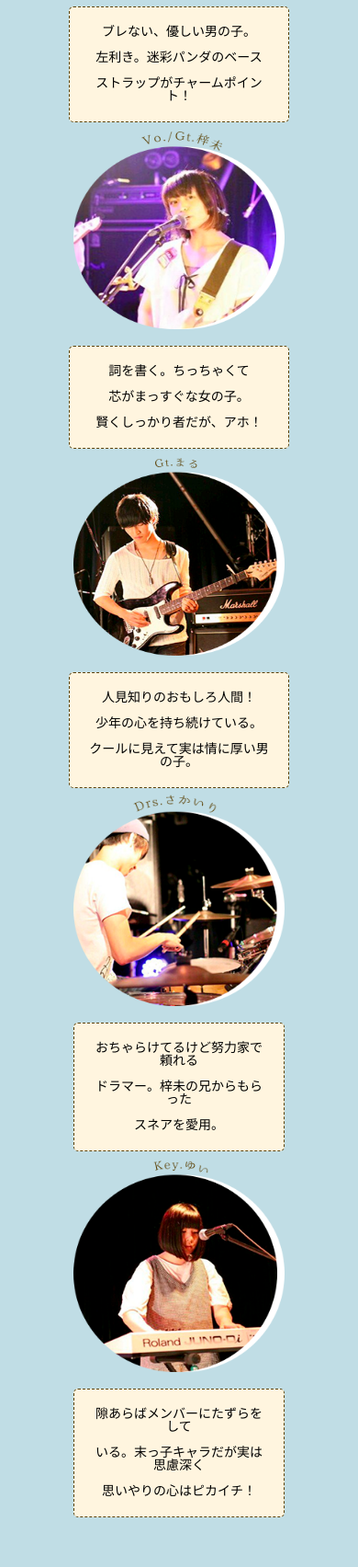
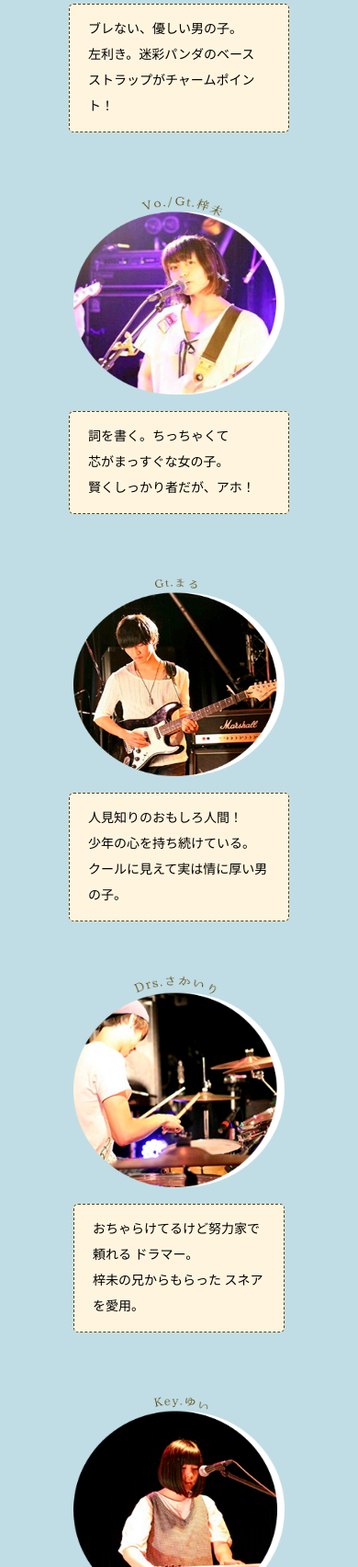
Before and after one commit to rockree/archall, a plain HTML site: page docs/index.html in a window 390 px wide. Shown: the part 1064-2768 px from the top of the page at 92% size. Drawn offline with Linux system fonts and the light colour scheme.

Commit message:
responsive-3

```diff
--- a/docs/index.html
+++ b/docs/index.html
@@ -91,14 +91,14 @@
 
 <div class="info-member">
 	<div class="three">
-		<div>
+		<div class = "rin">
 
 			<img src="images/tarou.png">
-			<p>ブレない、優しい男の子。<br><br>左利き。迷彩パンダのベース<br><br>ストラップがチャームポイント！</p>
+			<p>ブレない、優しい男の子。<br><br>左利き。迷彩パンダのベース<br><br>ストラップがチャームポイン<br><br>ト！</p>
 
 		</div>
 
-		<div>
+		<div class = "azu">
 
 			<img src="images/azumi.png">
 			<p>詞を書く。ちっちゃくて<br><br>芯がまっすぐな女の子。<br><br>
@@ -106,28 +106,27 @@
 
 		</div>
 
-		<div>
+		<div class = "maru">
 			<img src="images/yukio.png">
-			<p>人見知りのおもしろ人間！<br><br>少年の心を持ち続けている。<br><br>クールに見えて実は情に厚い男の子。</br></p>
+			<p>人見知りのおもしろ人間！<br><br>少年の心を持ち続けている。<br><br>クールに見えて実は情に厚い男<br><br>の子。</br></p>
 
 		</div>
 	</div>
 
 	<div class="two">
-		<div>
+		<div class = "sakairi">
 
 			<img src="images/sakairi.png">
-			<p>おちゃらけてるけど努力家で頼れる<br><br>
-			ドラマー。梓未の兄からもらった<br><br>
-			スネアを愛用。</br></p>
+			<p>おちゃらけてるけど努力家で<br><br>頼れる
+			ドラマー。<br><br>梓未の兄からもらった
+			スネア<br><br>を愛用。</br></p>
 		</div>
 
-		<div>
+		<div class = "yui">
 
 			<img src="images/yui.png">
-			<p>隙あらばメンバーにたずらをして<br><br>
-			いる。末っ子キャラだが実は思慮深く<br><br>
-			思いやりの心はピカイチ！</br></p>
+			<p>隙あらばメンバーにたずらを<br><br>している。<br><br>末っ子キャラだが実は思慮深<br><br>く、
+			思いやりの心はピカイ<br><br>チ！</br></p>
 
 		</div>
 
--- a/docs/style.css
+++ b/docs/style.css
@@ -35,7 +35,7 @@ body {
 .main-header img {
 	display: flex;
 	margin-top: 20px;
-	max-width: 400px;
+	max-width: 370px;
 	width: 100%;
 	height: auto;
 
@@ -168,7 +168,7 @@ iframe {
 @media screen and (max-width: 670px) {
 
 	.content-title img {
-		width: 400px;
+		width: 370px;
   		overflow: visible;
   }
 
@@ -283,6 +283,7 @@ iframe {
 
 .discography-image img {
 	float: left;
+	margin-top: 30px;
 
 }
 
@@ -351,7 +352,7 @@ background-color: #9e0e2b;
 @media screen and (max-width: 670px) {
 
 	.info-title img {
-		width: 400px;
+		width: 370px;
   		overflow: visible;
 	}
 
@@ -363,6 +364,28 @@ background-color: #9e0e2b;
 	    height: 200px;
 	}
 
+	.rin p {
+		text-align: left;
+	}
+
+	.azu {
+		margin-top: 60px;
+	}
+
+	.azu p {
+		text-align: left;
+	}
+
+
+	.maru {
+		margin-top: 60px;
+	}
+
+	.maru p {
+		text-align: left;
+	}
+
+
 
 	.two {
 		margin-top: 890px;
@@ -373,11 +396,27 @@ background-color: #9e0e2b;
 	    height: 20px;
 	}
 
+	.sakairi {
+		margin-top: 200px;
+	}
+
+	.sakairi p {
+		text-align: left;
+	}
+
+	.yui {
+		margin-top: 60px;
+	}
+
+	.yui p {
+		text-align: left;
+	}
+
 
 	.discography-title img {
 
-		margin-top: 800px;
-		width: 400px;
+		margin-top: 1080px;
+		width: 370px;
 	  	overflow: visible;
 
 	}
@@ -392,7 +431,7 @@ background-color: #9e0e2b;
 	}
 
 	.img-1 {
-		margin-top: 70px;
+		margin-top: 30px;
 		margin-bottom: 30px;
 	}
 
```
